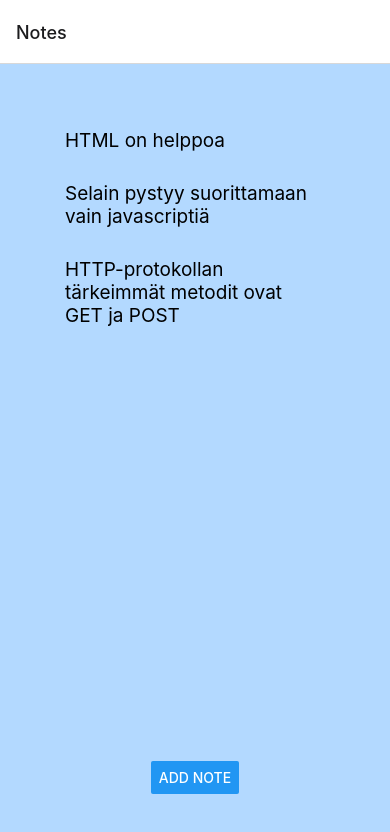
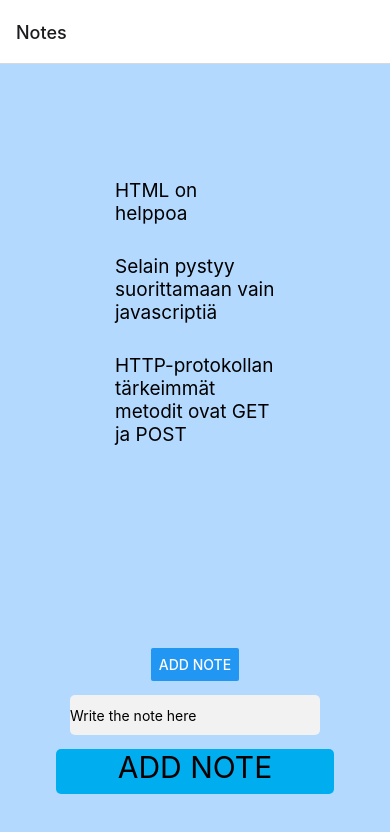
Before and after one commit to LauriReima/Part_4, a React Native app: screen / in a window 390 px wide. Shown: the top 832 px of the page. Built offline with nearby package versions, Linux system fonts and the light colour scheme.

Commit message:
korjauksia muttei vieläkään toimi

```diff
--- a/App.js
+++ b/App.js
@@ -75,7 +75,7 @@ class NoteList extends React.Component {
         <Notes
           notes={this.state.notes}
         />
-
+        <Button title='Add note'  onPress={(e) => this.navigation.navigate('Add note')} />
         <Input
           kirjoitus={this.handleNoteChange}
           arvo={this.state.newNote}
@@ -86,8 +86,8 @@ class NoteList extends React.Component {
   }
 }
 
-const Notes = ( props ) => {
-
+const Notes = ( {notes} ) => {
+  console.log(notes)
   return (
     <View style={styles.container}>
     <ScrollView >
@@ -95,21 +95,21 @@ const Notes = ( props ) => {
         <Text key={n.id} style={styles.text}>{n.content}</Text>
       ))}
     </ScrollView>
-    <Button title='Add note' style={{position: 'asbsolute'}} onPress={(e) => props.navigation.navigate('Add note')} />
+
     </View>
   );
 };
-const Input = (props) => {
+const Input = ( {arvo, kirjoitus, paino} ) => {
 
   return (
-    <View style={styles.container}>
+    <View >
       <TextInput
         style={styles.input}
         placeholder="Write the note here"
-        defaultValue={props.arvo}
-        onChangeText={props.kirjoitus}
+        defaultValue={arvo}
+        onChangeText={kirjoitus}
       />
-      <TouchableOpacity style={styles.button} onPress={props.paino}>
+      <TouchableOpacity style={styles.button} onPress={paino}>
         <Text style={{ textAlign: "center", fontSize: 30 }}>ADD NOTE</Text>
       </TouchableOpacity>
     </View>
@@ -122,7 +122,7 @@ const App = () => {
   return (
     <NavigationContainer >
       <Stack.Navigator >
-        <Stack.Screen name="Notes" component={Notes} />
+        <Stack.Screen name="Notes" component={NoteList} />
         <Stack.Screen name='Add note' component={Input}/>
       </Stack.Navigator>
     </NavigationContainer>
--- a/Styles.js
+++ b/Styles.js
@@ -3,22 +3,25 @@ import { StyleSheet } from 'react-native';
 
 const styles = StyleSheet.create({
     container: {
+      flex:1,
       flexDirection: 'column',
       backgroundColor: '#b3d9ff',
       alignItems: 'center',
       //justifyContent: 'space-around',
       padding: 50,
-      height: '100%'
+
+      width: '100%'
     },
     text: {
       fontSize: 19,
-      padding:15
+      padding:15,
+
     },
     input: {
       backgroundColor: '#f2f2f2',
       height: 40,
       borderRadius: 5,
-      width: '79%',
+      width: 250,
       margin: 14
     },
     button: {
```
